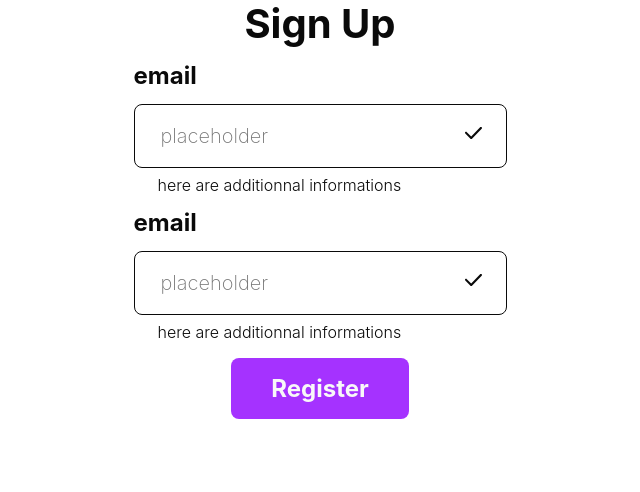
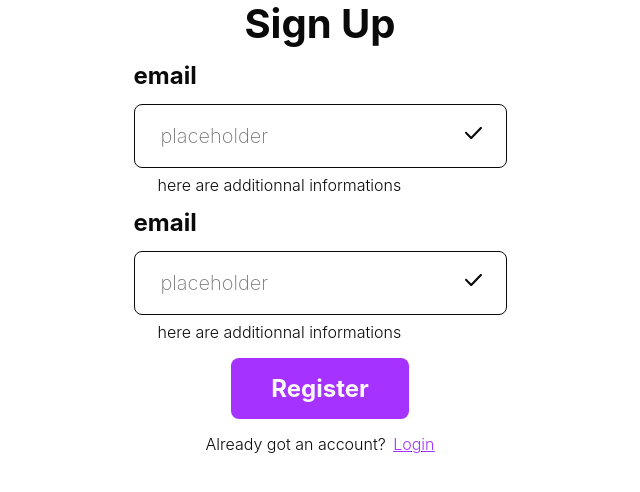
Before and after one commit to quentingrchr/design-system, a React (Create React App) app: page /SignUp in a window 1280 px wide. Shown: the top 492 px of the page, without its empty margins (320-960 px from the left). Built offline with nearby package versions, Linux system fonts and the light colour scheme.

Commit message:
Link > create component

```diff
--- a/src/components/Button/index.tsx
+++ b/src/components/Button/index.tsx
@@ -5,7 +5,7 @@ import "./style.scss";
 
 export interface ButtonProps {
   text: string;
-  type: BtnType
+  type: BtnType;
 }
 
 export default function Button({
--- /dev/null
+++ b/src/components/Link/index.tsx
@@ -0,0 +1,27 @@
+import React from "react";
+import "./style.scss";
+import { Link as RouterLink } from "react-router-dom";
+import Text from "./../Text";
+
+export interface LinkProps {
+  text: string;
+  to: string;
+  className?: string
+}
+
+export default function Link({
+  text = "Go",
+  to = '/',
+  className = ''
+}) {
+  return (
+    <RouterLink to={to} className={className}>
+      <Text
+        tag="p"
+        typo="body-m-underlined"
+        content={text}
+        color="primary-base"
+      />
+    </RouterLink>
+  )
+}
--- a/src/pages/SignUp/index.tsx
+++ b/src/pages/SignUp/index.tsx
@@ -5,6 +5,7 @@ import { VStack } from "./../../components/Stack";
 import Text from "./../../components/Text";
 import InputTextGroup from "./../../components/InputTextGroup";
 import Button from "./../../components/Button";
+import Link from "./../../components/Link";
 
 
 export default function SignUp() {
@@ -20,6 +21,15 @@ export default function SignUp() {
         <InputTextGroup />
         <InputTextGroup />
         <Button text="Register" type="primary" />
+        <div className="sign-up__text-container">
+          <Text
+            tag="p"
+            typo="body-m"
+            content="Already got an account?"
+            color="primary-dark"
+          />
+          <Link to="/" text="Login" className="sign-up__link" />
+        </div>
       </VStack>
 
     </div>
--- a/src/pages/SignUp/style.scss
+++ b/src/pages/SignUp/style.scss
@@ -0,0 +1,7 @@
+.sign-up__text-container * {
+    display: inline;
+}
+
+.sign-up__link {
+    margin-left: .75em;
+}
```
Also changed, not shown: src/components/Link/style.scss (added), 2 other files (tests, documents, lock files or other folders). Lines whose indentation alone changed are shown as unchanged.
